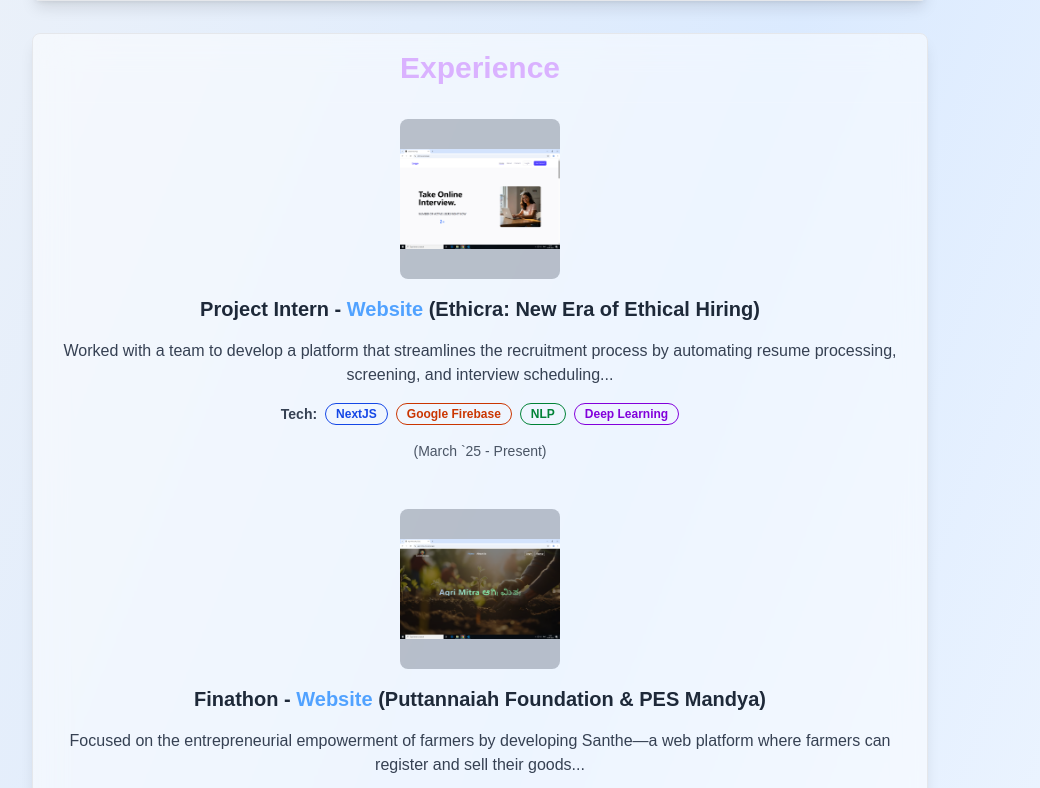
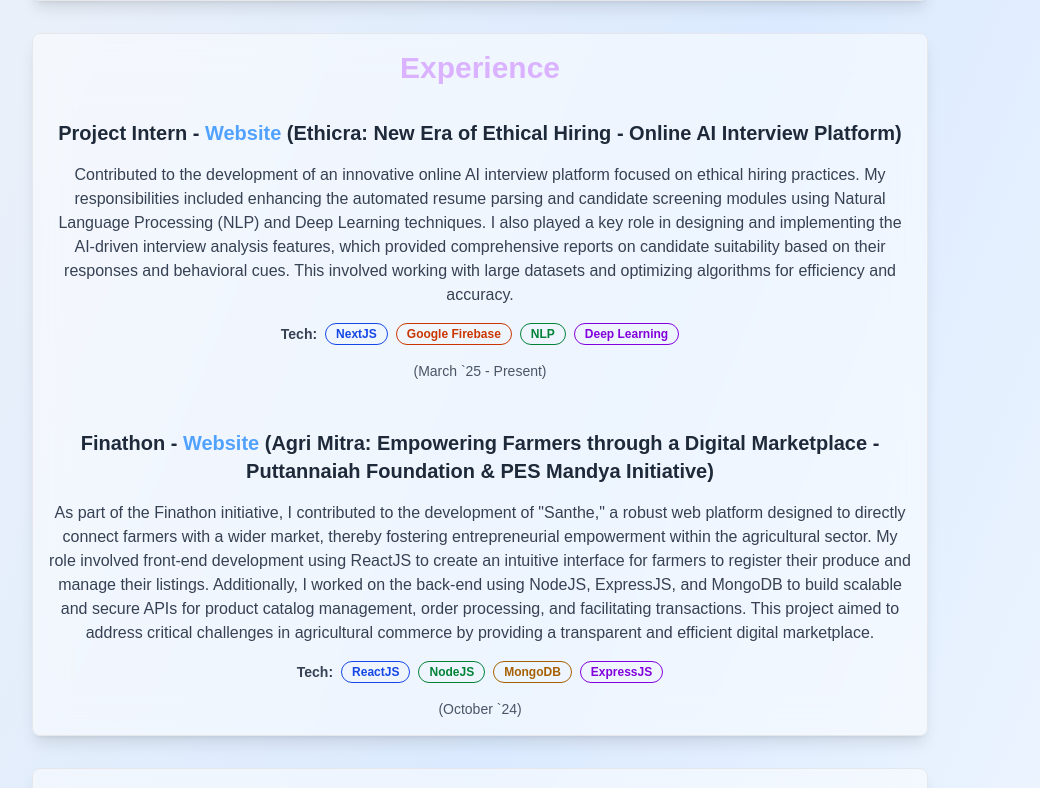
Before and after one commit to zennyMe17/hemanth_portfolio, a Next.js app: page / in a window 1280 px wide. Shown: the part 792-1580 px from the top of the page, without its empty margins (160-1200 px from the left). Built offline with nearby package versions, Linux system fonts and the light colour scheme.

Commit message:
Update page.tsx

```diff
--- a/app/page.tsx
+++ b/app/page.tsx
@@ -4,7 +4,6 @@
 import { Badge } from '@/components/ui/badge';
 import { Github, Linkedin, Mail, Phone, File, Sun, Moon } from 'lucide-react';
 import Link from 'next/link';
-import Image from 'next/image';
 
 import { Card, CardHeader, CardTitle, CardDescription, CardContent } from '@/components/ui/card'; // Assuming CardFooter is also available
 
@@ -162,7 +161,7 @@
           </CardContent>
         </Card>
 
-        {/* Experience Section */}
+{/* Experience Section */}
         <Card className={`${getThemeClasses('bg-white/5 border border-white/10 shadow-xl hover:shadow-purple-500/20', 'bg-white/50 border border-gray-200 shadow-lg hover:shadow-purple-200')} backdrop-blur-lg transition-all duration-300 max-w-5xl mx-auto`}>
           <CardHeader>
             <CardTitle className="text-3xl font-bold text-purple-300 text-center">Experience</CardTitle>
@@ -171,24 +170,15 @@
 
             {/* Ethicra Experience */}
             <div className="space-y-4">
-              {/* Image for Ethicra */}
-              <div className="w-40 h-40 bg-gray-700/30 rounded-lg flex items-center justify-center text-gray-400 text-sm italic mx-auto overflow-hidden relative">
-                <Image
-                  src="/images/ethicra.png"
-                  alt="Ethicra"
-                  fill
-                  className="object-contain rounded-md"
-                />
-              </div>
               <h3 className={`text-center ${getThemeClasses('text-xl font-semibold text-gray-200', 'text-xl font-semibold text-gray-800')}`}>
                 Project Intern -{' '}
                 <Link href="https://ethicra.vercel.app/" target="_blank" rel="noopener noreferrer" className="text-blue-400 hover:underline inline-flex items-center">
                   Website
                 </Link>{' '}
-                (Ethicra: New Era of Ethical Hiring)
+                (Ethicra: New Era of Ethical Hiring - Online AI Interview Platform)
               </h3>
               <p className={`text-center ${getThemeClasses('text-gray-300', 'text-gray-700')}`}>
-                Worked with a team to develop a platform that streamlines the recruitment process by automating resume processing, screening, and interview scheduling...
+                Contributed to the development of an innovative online AI interview platform focused on ethical hiring practices. My responsibilities included enhancing the automated resume parsing and candidate screening modules using Natural Language Processing (NLP) and Deep Learning techniques. I also played a key role in designing and implementing the AI-driven interview analysis features, which provided comprehensive reports on candidate suitability based on their responses and behavioral cues. This involved working with large datasets and optimizing algorithms for efficiency and accuracy.
               </p>
               <div className="text-sm mt-2 flex flex-wrap gap-2 justify-center items-center">
                 <span className={`font-semibold ${getThemeClasses('text-gray-300', 'text-gray-700')}`}>Tech:</span>{' '}
@@ -202,24 +192,15 @@
 
             {/* Finathon Experience */}
             <div className="space-y-4">
-              {/* Image for Agri-Mitra */}
-              <div className="w-40 h-40 bg-gray-700/30 rounded-lg flex items-center justify-center text-gray-400 text-sm italic mx-auto overflow-hidden relative">
-                <Image
-                  src="/images/agri-mitra.png"
-                  alt="Agri Mitra"
-                  fill
-                  className="object-contain rounded-md"
-                />
-              </div>
               <h3 className={`text-center ${getThemeClasses('text-xl font-semibold text-gray-200', 'text-xl font-semibold text-gray-800')}`}>
                 Finathon -{' '}
                 <Link href="https://agri-mitra-mu.vercel.app" target="_blank" rel="noopener noreferrer" className="text-blue-400 hover:underline inline-flex items-center">
                   Website
                 </Link>{' '}
-                (Puttannaiah Foundation & PES Mandya)
+                (Agri Mitra: Empowering Farmers through a Digital Marketplace - Puttannaiah Foundation & PES Mandya Initiative)
               </h3>
               <p className={`text-center ${getThemeClasses('text-gray-300', 'text-gray-700')}`}>
-                Focused on the entrepreneurial empowerment of farmers by developing Santhe—a web platform where farmers can register and sell their goods...
+                As part of the Finathon initiative, I contributed to the development of "Santhe," a robust web platform designed to directly connect farmers with a wider market, thereby fostering entrepreneurial empowerment within the agricultural sector. My role involved front-end development using ReactJS to create an intuitive interface for farmers to register their produce and manage their listings. Additionally, I worked on the back-end using NodeJS, ExpressJS, and MongoDB to build scalable and secure APIs for product catalog management, order processing, and facilitating transactions. This project aimed to address critical challenges in agricultural commerce by providing a transparent and efficient digital marketplace.
               </p>
               <div className="text-sm mt-2 flex flex-wrap gap-2 justify-center items-center">
                 <span className={`font-semibold ${getThemeClasses('text-gray-300', 'text-gray-700')}`}>Tech:</span>{' '}
```
